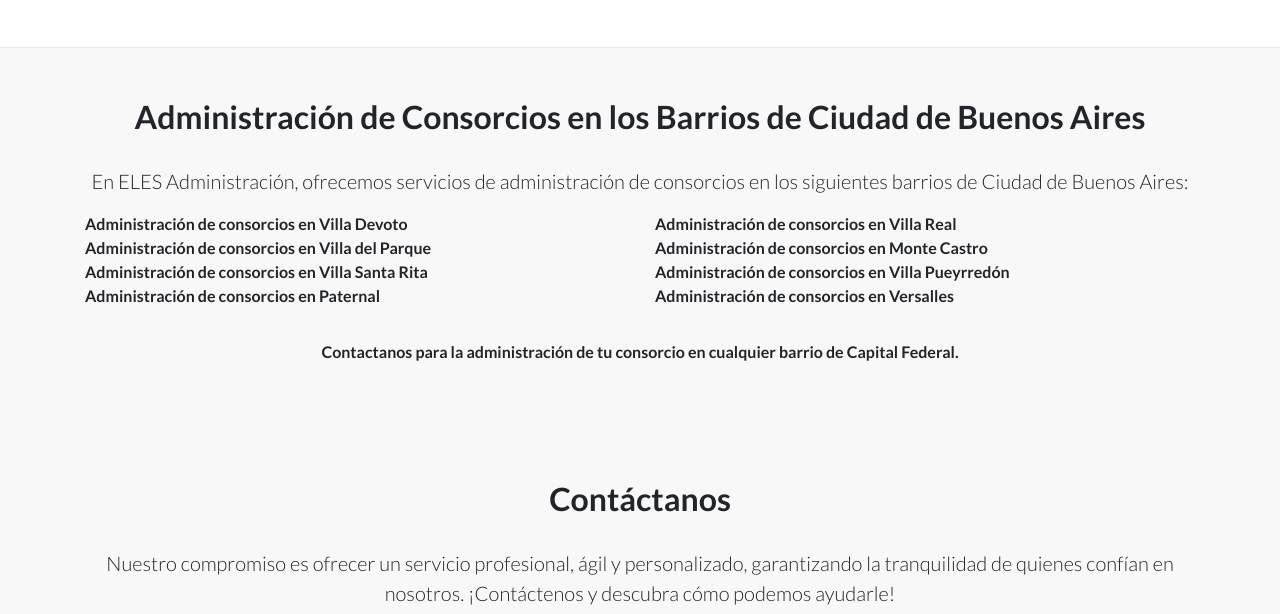
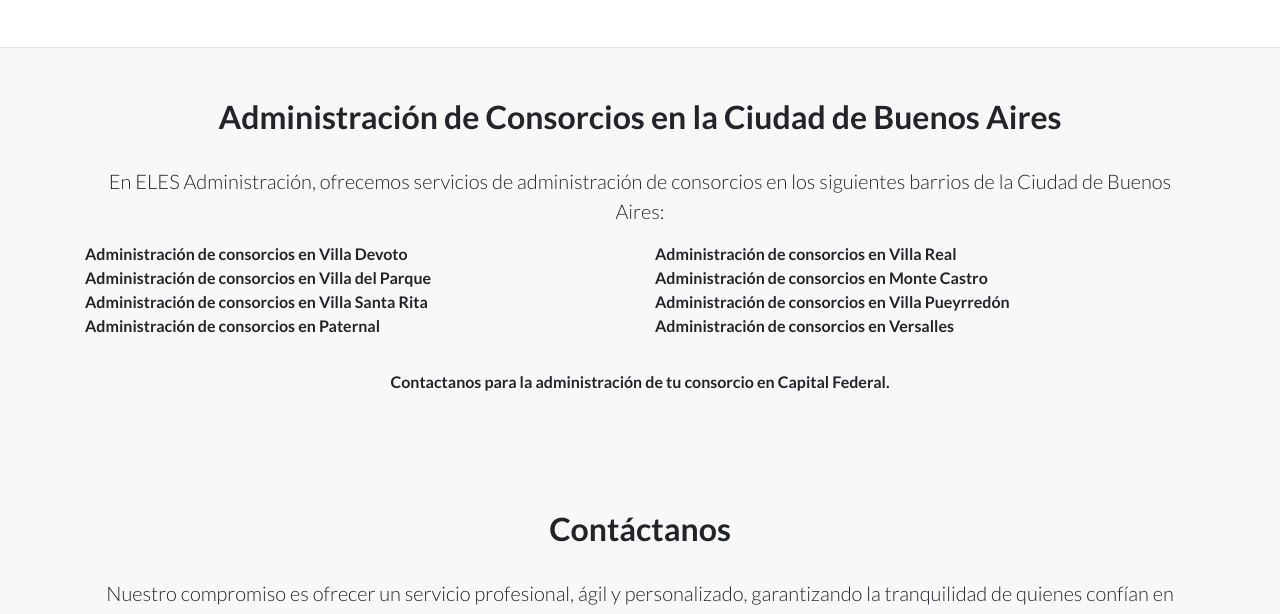
Before and after one commit to tylerdan1001/eles, a plain HTML site: page index.html in a window 1280 px wide. Shown: the part 1760-2374 px from the top of the page. Drawn offline with Linux system fonts and the light colour scheme.

Commit message:
Update index.html

```diff
--- a/index.html
+++ b/index.html
@@ -106,8 +106,8 @@
 
         <section id="Barrios" class="content-section-a">
             <div class="container">
-                <h2 class="section-heading text-center">Administración de Consorcios en los Barrios de Ciudad de Buenos Aires</h2>
-                <p class="lead text-center">En ELES Administración, ofrecemos servicios de administración de consorcios en los siguientes barrios de Ciudad de Buenos Aires:</p>
+                <h2 class="section-heading text-center">Administración de Consorcios en la Ciudad de Buenos Aires</h2>
+                <p class="lead text-center">En ELES Administración, ofrecemos servicios de administración de consorcios en los siguientes barrios de la Ciudad de Buenos Aires:</p>
                 <div class="row">
                     <div class="col-md-6">
                         <ul class="list-unstyled">
@@ -126,7 +126,7 @@
                         </ul>
                     </div>
                 </div>
-                <p class="text-center mt-3">Contactanos para la administración de tu consorcio en cualquier barrio de Capital Federal.</p>
+                <p class="text-center mt-3">Contactanos para la administración de tu consorcio en Capital Federal.</p>
             </div>
         </section>
 
```
